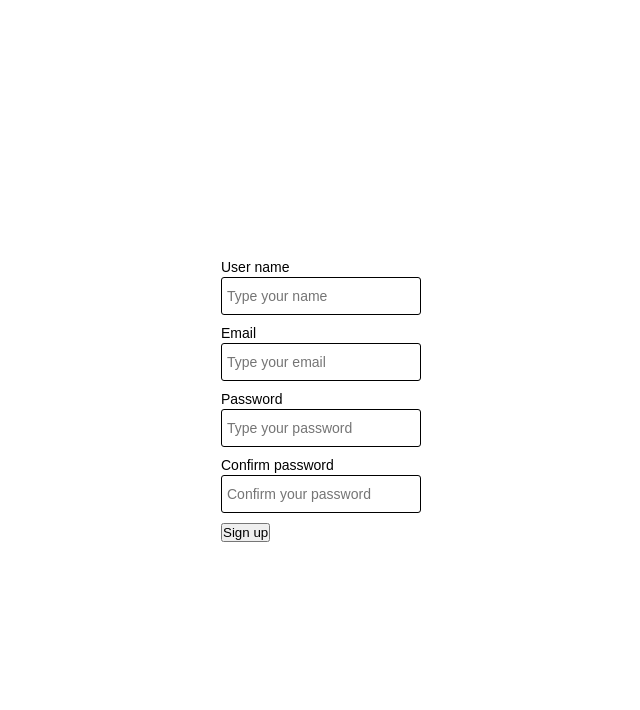
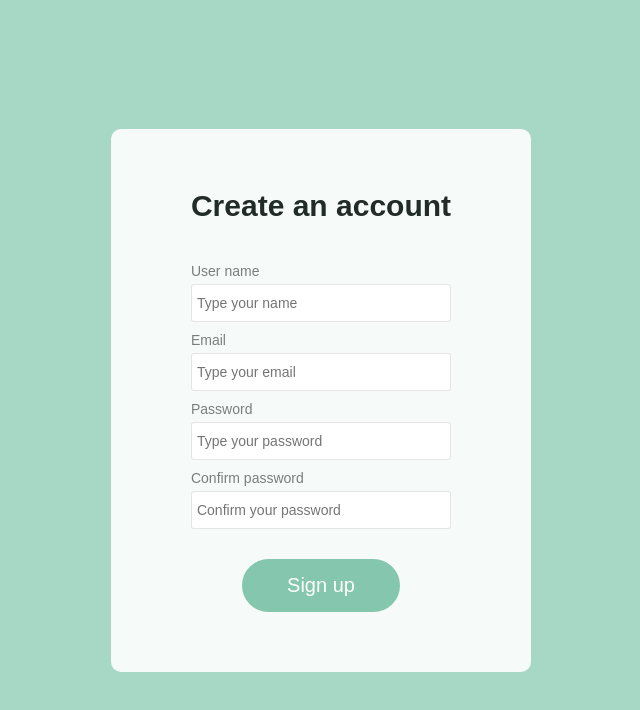
Before and after one commit to OstPerino/practice_2022, a Vue app in the folder client/: page / in a window 1280 px wide. Shown: the top 710 px of the page, without its empty margins (399-1039 px from the left). Built offline with nearby package versions, Linux system fonts and the light colour scheme.

Commit message:
Styles for registration component

```diff
--- a/client/src/App.vue
+++ b/client/src/App.vue
@@ -37,14 +37,15 @@ export default {
   padding: 0;
   margin: 0;
   box-sizing: border-box;
-  @import url('https://fonts.googleapis.com/css2?family=Barlow:wght@400;700;800&display=swap');
-  font-family: 'Barlow', sans-serif;
+  @import url('https://fonts.googleapis.com/css2?family=Karla:wght@400;700&display=swap');
+  font-family: 'Karla', sans-serif;
 }
 
 .app {
   width: 100vw;
   height: 100vh;
   font-size: 10px;
+  background-color: #A7D7C5;
 }
 
 .container {
--- a/client/src/components/UI/DefaultButtonComponent.vue
+++ b/client/src/components/UI/DefaultButtonComponent.vue
@@ -27,5 +27,15 @@ export default {
 </script>
 
 <style scoped lang="scss">
-
+.DefaultButtonComponent {
+  &__button {
+    background-color: #84C7AE;
+    padding: 15px 45px;
+    border: none;
+    color: #fff;
+    font-size: 20px;
+    cursor: pointer;
+    border-radius: 30px;
+  }
+}
 </style>
--- a/client/src/components/UI/DefaultInputComponent.vue
+++ b/client/src/components/UI/DefaultInputComponent.vue
@@ -40,17 +40,17 @@ export default {
 .DefaultInputComponent {
   display: flex;
   flex-direction: column;
-  width: 200px;
 
   &__label {
     font-size: 14px;
-    padding-bottom: 2px;
+    padding-bottom: 5px;
+    color: rgba(0, 0, 0, 0.5)
   }
 
   &__input {
     padding: 10px 5px;
     font-size: 14px;
-    border: 1px solid #000;
+    border: 1px solid rgba(0, 0, 0, 0.1);
     outline: none;
     border-radius: 3px;
   }
--- a/client/src/components/registration/RegistrationComponent.vue
+++ b/client/src/components/registration/RegistrationComponent.vue
@@ -1,5 +1,10 @@
 <template>
   <div class="RegistrationComponent">
+    <h2
+      class="RegistrationComponent__header RegistrationComponent__item"
+    >
+      Create an account
+    </h2>
     <DefaultInputComponent
       class="RegistrationComponent__item"
       :placeholder="this.inputData.userNameInput.placeholderContent"
@@ -25,7 +30,7 @@
       v-model="inputData.confirmPasswordInput.value"
     />
     <DefaultButtonComponent
-      class="RegistrationComponent__item"
+      class="RegistrationComponent__button"
       :button-content="this.buttonData.buttonContent"
     />
   </div>
@@ -78,13 +83,20 @@ export default {
 .RegistrationComponent {
   display: flex;
   flex-direction: column;
+  gap: 10px;
+  background-color: #F6FBF9;
+  border-radius: 10px;
+  padding: 60px 80px;
 
-  &__item {
-    margin-bottom: 10px;
+  &__header {
+    font-size: 30px;
+    color: #212B27;
+    margin-bottom: 30px;
   }
 
-  &__item:last-child {
-    margin-bottom: 0;
+  &__button {
+    text-align: center;
+    margin-top: 20px;
   }
 }
 </style>
```
